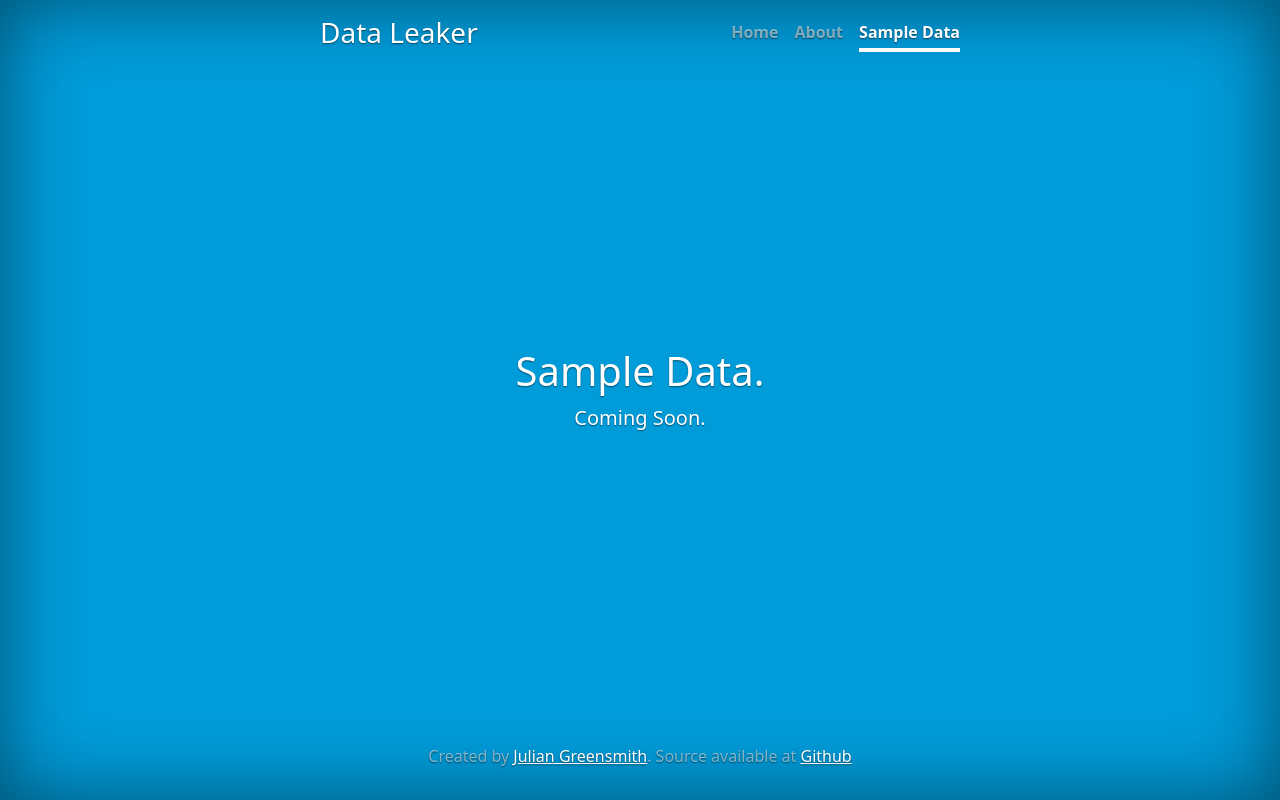
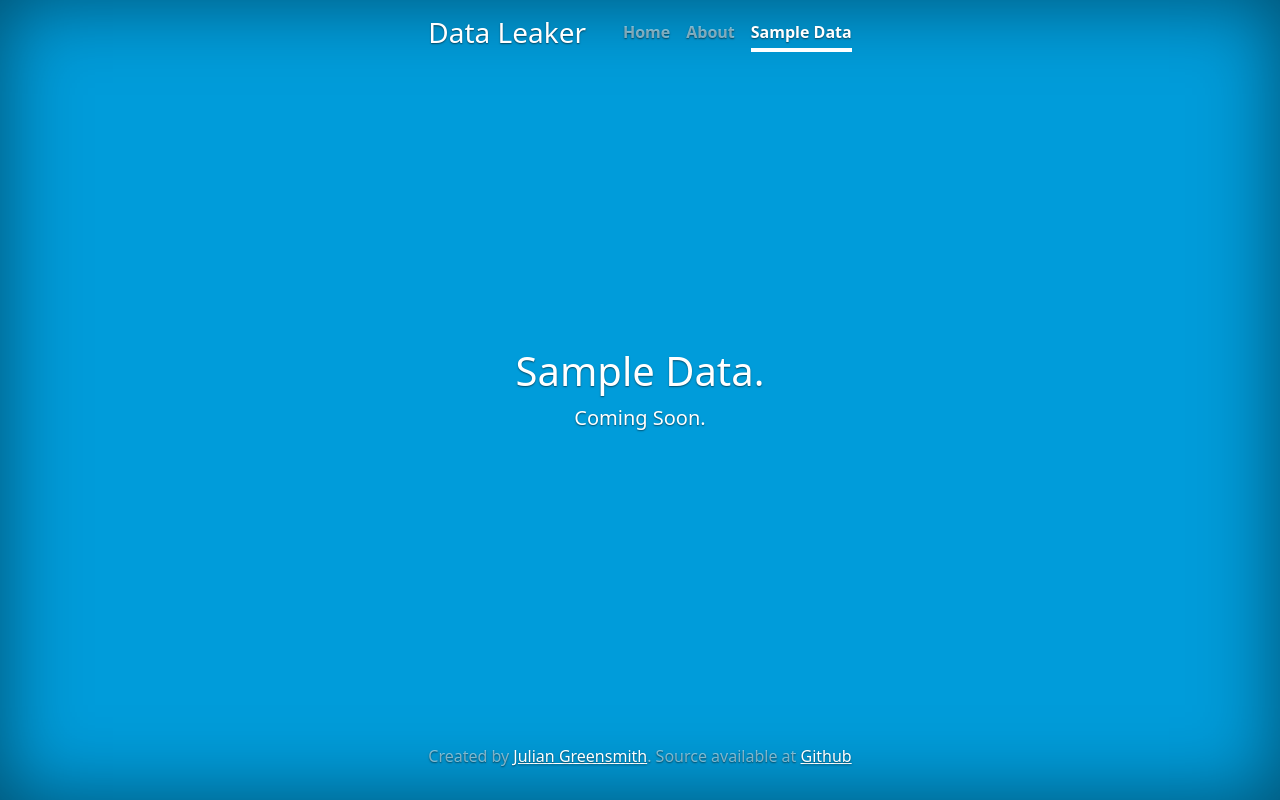
Before and after one commit to jxg81/dlp-test-site, a Flask app: page /samples in a window 1280 px wide. Run offline with Flask 2, Linux system fonts and the light colour scheme; some libraries are stand-ins or nearby versions.

Commit message:
remove explicit width

```diff
--- a/templates/index.html
+++ b/templates/index.html
@@ -21,7 +21,7 @@
 
   <body class="text-center">
 
-    <div class="cover-container d-flex h-100 p-3 mx-auto flex-column" style="width: 800px">
+    <div class="cover-container d-flex h-100 p-3 mx-auto flex-column">
       <header class="masthead mb-auto">
         <div class="inner">
           <h3 class="masthead-brand">Data Leaker</h3>
```
